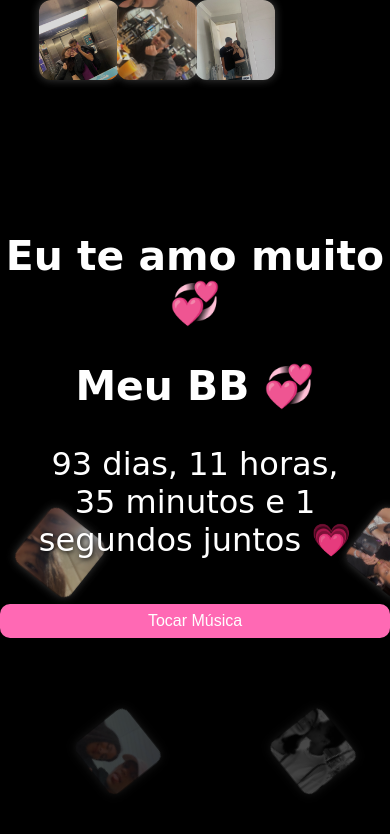
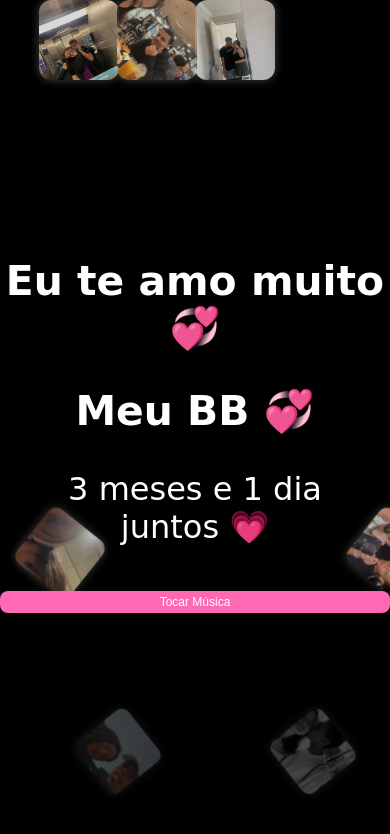
Before and after one commit to Matmari7/Matmari7.github.io, a plain HTML site: page index.html in a window 390 px wide. Drawn offline with Linux system fonts and the light colour scheme.

Commit message:
Update index.html

```diff
--- a/index.html
+++ b/index.html
@@ -158,10 +158,10 @@
 
     button {
       margin-top: 20px;
-      padding: 10px 20px;
-      font-size: 18px;
+      padding: 5px 10px;
+      font-size: 14px;
       border: none;
-      border-radius: 10px;
+      border-radius: 8px;
       cursor: pointer;
       background-color: #ff69b4;
       color: #fff;
@@ -186,8 +186,8 @@
       }
 
       button {
-        font-size: 16px;
-        padding: 8px 16px;
+        font-size: 12px;
+        padding: 4px 8px;
       }
 
       .hearts {
@@ -257,45 +257,103 @@
     }
 
     // Contador
-    const dataInicio = new Date("2025-03-03T00:00:00");
+    const dataInicio = new Date("2025-03-03T00:00:00"); // Sua data de início aqui!
     const contador = document.getElementById("contador");
 
     function atualizarContador() {
       const agora = new Date();
       const diferenca = agora - dataInicio;
 
-      // Calcular os anos completos
-      const anos = Math.floor(diferenca / (1000 * 60 * 60 * 24 * 365)); // 1 ano = 365 dias
-      const diasRestantes = Math.floor((diferenca / (1000 * 60 * 60 * 24)) % 365); // Dias restantes após 1 ano
+      if (diferenca < 0) {
+        const diferencaAbs = Math.abs(diferenca);
+        let diasFaltando = Math.floor(diferencaAbs / (1000 * 60 * 60 * 24));
+        let horasFaltando = Math.floor((diferencaAbs / (1000 * 60 * 60)) % 24);
+        let minutosFaltando = Math.floor((diferencaAbs / (1000 * 60)) % 60);
+        let segundosFaltando = Math.floor((diferencaAbs / 1000) % 60);
+        // contador.innerHTML = `Faltam ${diasFaltando}d ${horasFaltando}h ${minutosFaltando}m ${segundosFaltando}s para nosso dia! 💖`;
+        contador.innerHTML = `Aguardando nosso momento especial... 💖`;
+        return;
+      }
 
-      const dias = Math.floor(diferenca / (1000 * 60 * 60 * 24));
+      let anos = agora.getFullYear() - dataInicio.getFullYear();
+      let meses = agora.getMonth() - dataInicio.getMonth();
+      let dias = agora.getDate() - dataInicio.getDate();
+
       const horas = Math.floor((diferenca / (1000 * 60 * 60)) % 24);
       const minutos = Math.floor((diferenca / (1000 * 60)) % 60);
       const segundos = Math.floor((diferenca / 1000) % 60);
 
-      // Exibir o contador
+      if (dias < 0) {
+        meses--;
+        const diasNoMesAnterior = new Date(agora.getFullYear(), agora.getMonth(), 0).getDate();
+        dias += diasNoMesAnterior;
+      }
+
+      if (meses < 0) {
+        anos--;
+        meses += 12;
+      }
+
+      let textoContadorPartes = [];
+
       if (anos > 0) {
-        contador.innerHTML = `${anos} ano(s) e ${diasRestantes} dias juntos 💗`;
+        textoContadorPartes.push(`${anos} ${anos === 1 ? "ano" : "anos"}`);
+      }
+      if (meses > 0) {
+        textoContadorPartes.push(`${meses} ${meses === 1 ? "mês" : "meses"}`);
+      }
+
+      if (anos === 0 && meses === 0) {
+        if (dias > 0) {
+          contador.innerHTML = `${dias} ${dias === 1 ? "dia" : "dias"}, ${horas}h, ${minutos}m e ${segundos}s juntos 💗`;
+        } else {
+          contador.innerHTML = `${horas}h, ${minutos}m e ${segundos}s juntos 💗`;
+        }
       } else {
-        const horas = Math.floor((diferenca / (1000 * 60 * 60)) % 24);
-        const minutos = Math.floor((diferenca / (1000 * 60)) % 60);
-        const segundos = Math.floor((diferenca / 1000) % 60);
-        contador.innerHTML = `${diasRestantes} dias, ${horas} horas, ${minutos} minutos e ${segundos} segundos juntos 💗`;
+        if (dias > 0) {
+          textoContadorPartes.push(`${dias} ${dias === 1 ? "dia" : "dias"}`);
+        }
+
+        let textoFinal = "";
+        if (textoContadorPartes.length === 0 && dias === 0) { // Caso de 0 tudo, mas diferença positiva (raro, mas para segurança)
+          if (diferenca > 0) { // Apenas se o tempo realmente passou
+            textoFinal = `${horas}h, ${minutos}m e ${segundos}s começando`;
+          } else {
+            textoFinal = "Iniciando..."; // Ou outra mensagem apropriada
+          }
+        } else if (textoContadorPartes.length === 1) {
+          textoFinal = textoContadorPartes[0];
+        } else if (textoContadorPartes.length === 2) {
+          textoFinal = textoContadorPartes.join(" e ");
+        } else if (textoContadorPartes.length === 3) {
+          textoFinal = `${textoContadorPartes[0]}, ${textoContadorPartes[1]} e ${textoContadorPartes[2]}`;
+        }
+
+        if (textoFinal !== "") {
+            contador.innerHTML = `${textoFinal} juntos 💗`;
+        } else if (diferenca > 0) { // Se nada foi formatado mas o tempo passou (ex: 0 dias, mas algumas horas)
+             contador.innerHTML = `${horas}h, ${minutos}m e ${segundos}s juntos 💗`;
+        } else { // Fallback se textoFinal estiver vazio e a diferença não for positiva (ex: data futura já tratada)
+            contador.innerHTML = `Calculando...`; // Mensagem enquanto aguarda a primeira atualização se dataInicio for exatamente 'agora'
+        }
       }
     }
 
     setInterval(atualizarContador, 1000);
-    atualizarContador();
+    atualizarContador(); // Chamar para exibir imediatamente
 
-    // Galeria rotativa
-    const imagens = document.querySelectorAll('.galeria img');
+    // Galeria rotativa (se estiver usando)
+    // Verifique se existem imagens na galeria antes de tentar acessá-las
+    const imagensGaleria = document.querySelectorAll('.galeria img');
     let indiceAtual = 0;
 
-    setInterval(() => {
-      imagens[indiceAtual].classList.remove('ativa');
-      indiceAtual = (indiceAtual + 1) % imagens.length;
-      imagens[indiceAtual].classList.add('ativa');
-    }, 5000);
+    if (imagensGaleria.length > 0) {
+      setInterval(() => {
+          imagensGaleria[indiceAtual].classList.remove('ativa');
+          indiceAtual = (indiceAtual + 1) % imagensGaleria.length;
+          imagensGaleria[indiceAtual].classList.add('ativa');
+      }, 5000);
+    }
   </script>
 </body>
 </html>
```
